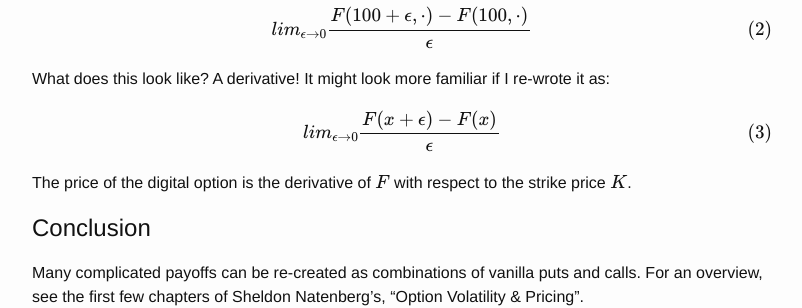
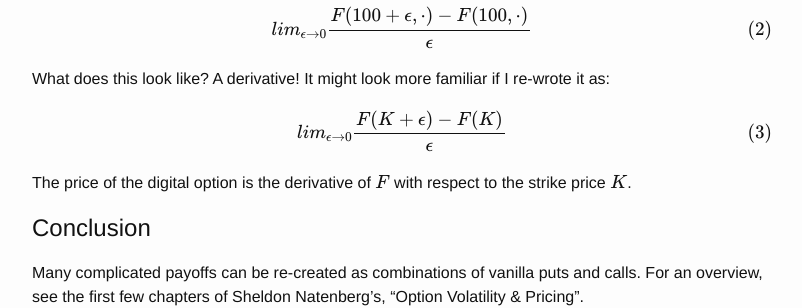
Before and after one commit to mcsammon/mcsammon.github.io, a Jekyll site: the page built from _posts/2016-09-15-post.markdown, in a window 1280 px wide and 900 px high, scrolled down 4152 px. Shown: the part 331-639 px from the top of the window, without its empty margins (238-1040 px from the left). Built offline with Jekyll 4.4.1, drawn with Linux system fonts in a browser that asks for light colours; formulas are drawn with MathJax 3.

Commit message:
last change

```diff
--- a/_posts/2016-09-15-post.markdown
+++ b/_posts/2016-09-15-post.markdown
@@ -54,7 +54,7 @@ lim_{\epsilon \rightarrow 0} \frac{F(100+\epsilon,\cdot)-F(100,\cdot)}{\epsilon}
 What does this look like?  A derivative!  It might look more familiar if I re-wrote it as:
 
 \begin{equation}
-lim_{\epsilon \rightarrow 0} \frac{F(x+\epsilon)-F(x)}{\epsilon}
+lim_{\epsilon \rightarrow 0} \frac{F(K+\epsilon)-F(K)}{\epsilon}
 \end{equation}
 
 The price of the digital option is the derivative of $$F$$ with respect to the strike price $$K$$.
```
